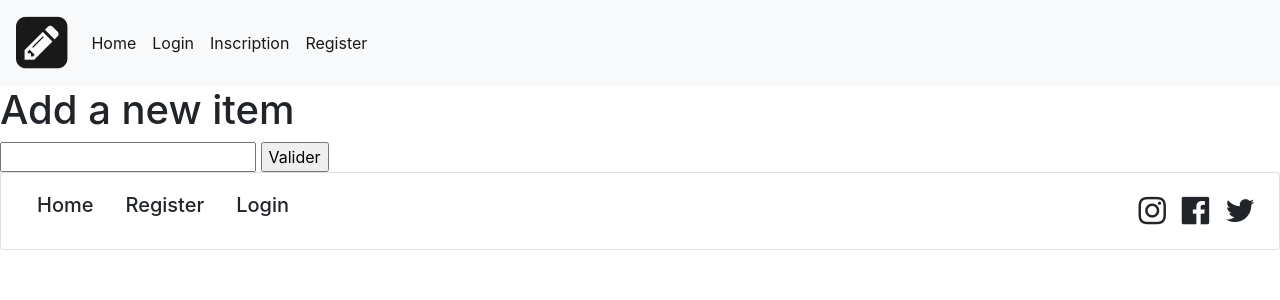
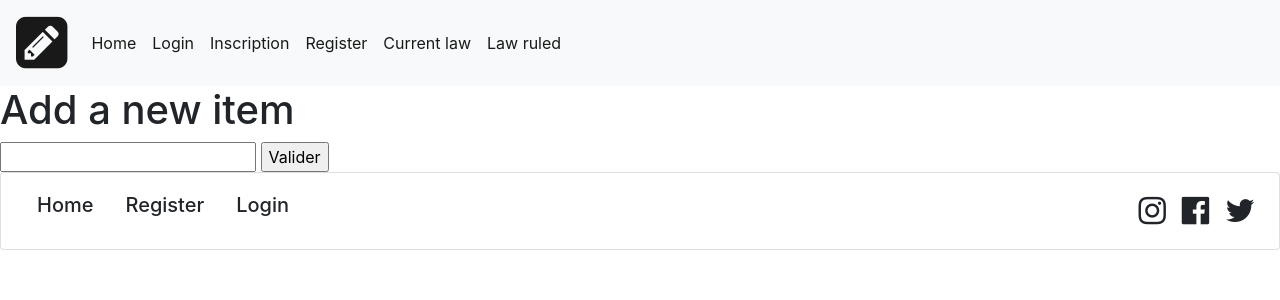
Before and after one commit to JeffNys/hackathon-team4, a PHP site: template src/View/Item/add.html.twig in a window 1280 px wide. Shown: the top 300 px of the page. Run offline with PHP 8.4, Linux system fonts and the light colour scheme; the template is opened without the code that fills it, so the values that code supplies are empty; some libraries are stand-ins or nearby versions.

Commit message:
rajout lien dans la navbar

```diff
--- a/src/View/Layout/header.html.twig
+++ b/src/View/Layout/header.html.twig
@@ -21,6 +21,13 @@
                     <a class="nav-link" href="#">Register<span class="sr-only">(current)</span></a>
                 </li>
 
+                <li class="nav-item active">
+                    <a class="nav-link" href="#">Current law<span class="sr-only">(current)</span></a>
+                </li>
+                <li class="nav-item active">
+                    <a class="nav-link" href="#">Law ruled<span class="sr-only">(current)</span></a>
+
+
             </ul>
 
         </div>
--- a/src/View/layout.html.twig
+++ b/src/View/layout.html.twig
@@ -19,8 +19,9 @@
 {% include './layout/header.html.twig'%}
 {% block content %}{% endblock %}
 {% include './layout/footer.html.twig'%}
-{% block javascript %}{% endblock %}
+
 <script src="https://code.jquery.com/jquery-3.5.1.slim.min.js" integrity="sha384-DfXdz2htPH0lsSSs5nCTpuj/zy4C+OGpamoFVy38MVBnE+IbbVYUew+OrCXaRkfj" crossorigin="anonymous"></script>
 <script src="https://cdn.jsdelivr.net/npm/bootstrap@4.5.3/dist/js/bootstrap.bundle.min.js" integrity="sha384-ho+j7jyWK8fNQe+A12Hb8AhRq26LrZ/JpcUGGOn+Y7RsweNrtN/tE3MoK7ZeZDyx" crossorigin="anonymous"></script>
+{% block javascript %}{% endblock %}
 </body>
 </html>
```
